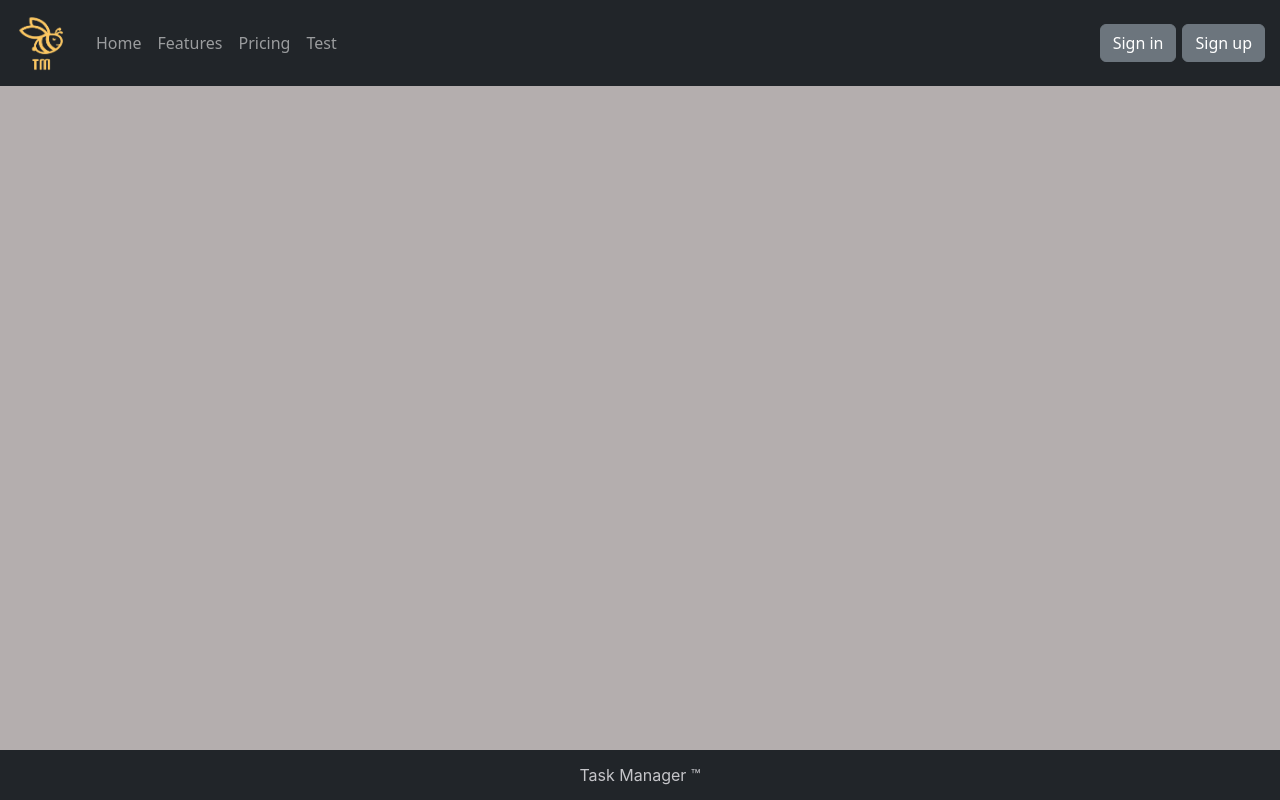
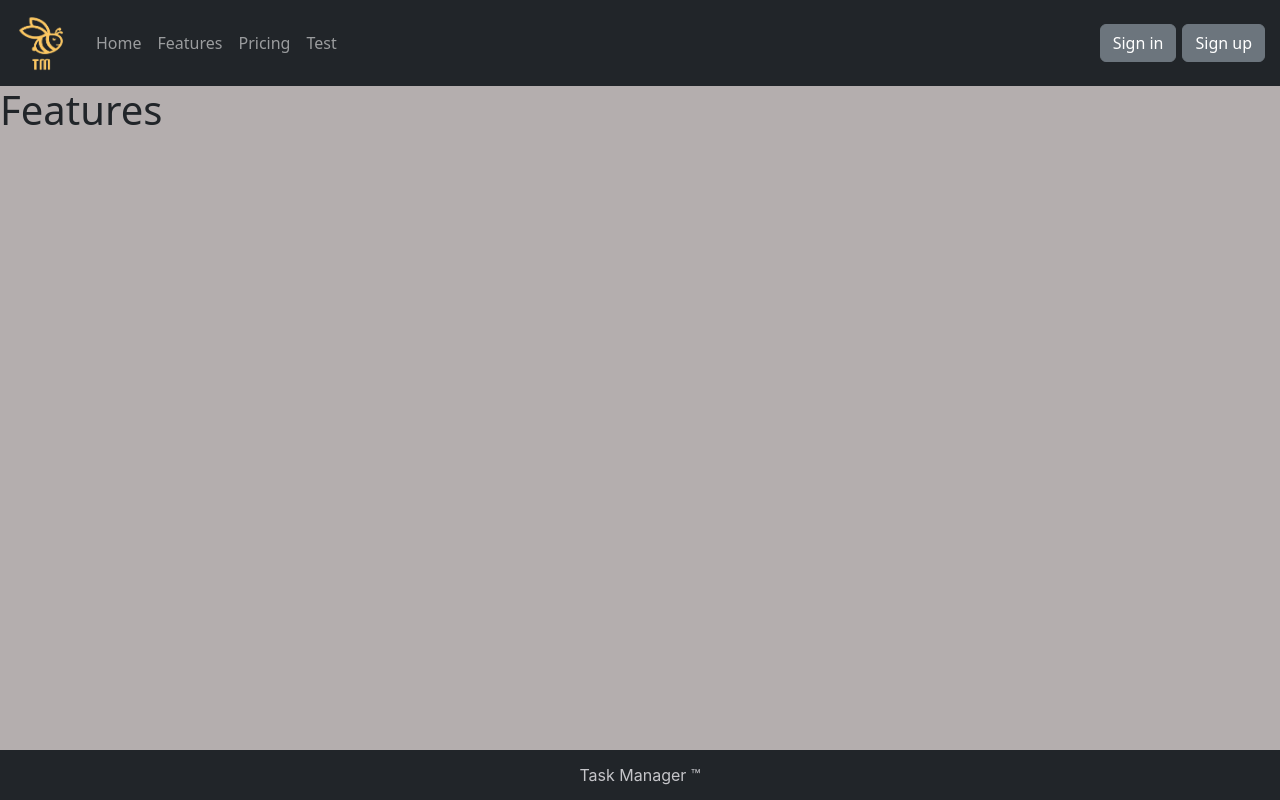
Before and after one commit to Lukang11/PRO-project, a React (Create React App) app in the folder Task-manager/task-manager/: page /features in a window 1280 px wide. Built offline with nearby package versions, Linux system fonts and the light colour scheme.

Commit message:
Nav setup
Added Pricing and Features templates

```diff
--- a/Task-manager/task-manager/src/App.js
+++ b/Task-manager/task-manager/src/App.js
@@ -1,27 +1,29 @@
-
-import { BrowserRouter, Routes, Route } from "react-router-dom";
-import Content from "./Content/Content";
-import Login from "./Login/Login";
-import Register from "./Register/Register";
-import "./App.css"
+import { BrowserRouter, Routes, Route } from 'react-router-dom';
+import Content from './Content/Content';
+import Login from './Login/Login';
+import Register from './Register/Register';
+import './App.css';
 // import DayList from "./DayList/DayList"
 
-
-import React from "react";
+import React from 'react';
+import { Pricing } from './Pricing/Pricing';
+import { Features } from './Features/Features';
 
 function App() {
   return (
     <React.Fragment>
-    <BrowserRouter>
-      <Routes>
-        <Route path="/"></Route>
-          <Route index element={<Content/>}></Route>
-          <Route path="login" element={<Login/>}></Route>
-          <Route path="register" element={<Register/>}></Route>
-      </Routes>
-    </BrowserRouter>
+      <BrowserRouter>
+        <Routes>
+          <Route path='/'></Route>
+          <Route index element={<Content />}></Route>
+          <Route path='/pricing' element={<Pricing />}></Route>
+          <Route path='/features' element={<Features />}></Route>
+          <Route path='login' element={<Login />}></Route>
+          <Route path='register' element={<Register />}></Route>
+        </Routes>
+      </BrowserRouter>
     </React.Fragment>
-        );
+  );
 }
 
 export default App;
--- /dev/null
+++ b/Task-manager/task-manager/src/Features/Features.js
@@ -0,0 +1,7 @@
+export function Features() {
+  return (
+    <div>
+      <h1>Features</h1>
+    </div>
+  );
+}
--- a/Task-manager/task-manager/src/Header/Header.js
+++ b/Task-manager/task-manager/src/Header/Header.js
@@ -1,29 +1,33 @@
-import "./HeaderStyle.css"
+import './HeaderStyle.css';
 import Container from 'react-bootstrap/Container';
 import Navbar from 'react-bootstrap/Navbar';
 import Nav from 'react-bootstrap/Nav';
 import Button from 'react-bootstrap/Button';
-import Bee from './logo.png'
+import Bee from './logo.png';
 
 function Header() {
-    return (
-        <>
-      <Navbar bg="dark" variant="dark" className="nav">
+  return (
+    <>
+      <Navbar bg='dark' variant='dark' className='nav'>
         <Container>
-          <Navbar.Brand href="/">
-            <img src={Bee} width="60" height="60" alt="TM"></img>
+          <Navbar.Brand href='/'>
+            <img src={Bee} width='60' height='60' alt='TM'></img>
           </Navbar.Brand>
-          <Nav className="me-auto">
-            <Nav.Link href="/">Home</Nav.Link>
-            <Nav.Link href="#features">Features</Nav.Link>
-            <Nav.Link href="#pricing">Pricing</Nav.Link>
-            <Nav.Link href="#test">Test</Nav.Link>
+          <Nav className='me-auto'>
+            <Nav.Link href='/'>Home</Nav.Link>
+            <Nav.Link href='/features'>Features</Nav.Link>
+            <Nav.Link href='/pricing'>Pricing</Nav.Link>
+            <Nav.Link href='#test'>Test</Nav.Link>
           </Nav>
-          <Button className="navButton" variant="secondary" href="/login">Sign in</Button>{' '}
-          <Button className="navButton" variant="secondary" href="/register">Sign up</Button>{' '}
+          <Button className='navButton' variant='secondary' href='/login'>
+            Sign in
+          </Button>{' '}
+          <Button className='navButton' variant='secondary' href='/register'>
+            Sign up
+          </Button>{' '}
         </Container>
       </Navbar>
-        </>
-    );
+    </>
+  );
 }
 export default Header;
--- /dev/null
+++ b/Task-manager/task-manager/src/Pricing/Pricing.js
@@ -0,0 +1,7 @@
+export function Pricing() {
+  return (
+    <div>
+      <h1>Pricing</h1>
+    </div>
+  );
+}
```
Also changed, not shown: Task-manager/task-manager/src/Features/Featuers.css (added), Task-manager/task-manager/src/Pricing/Pricing.css (added).
